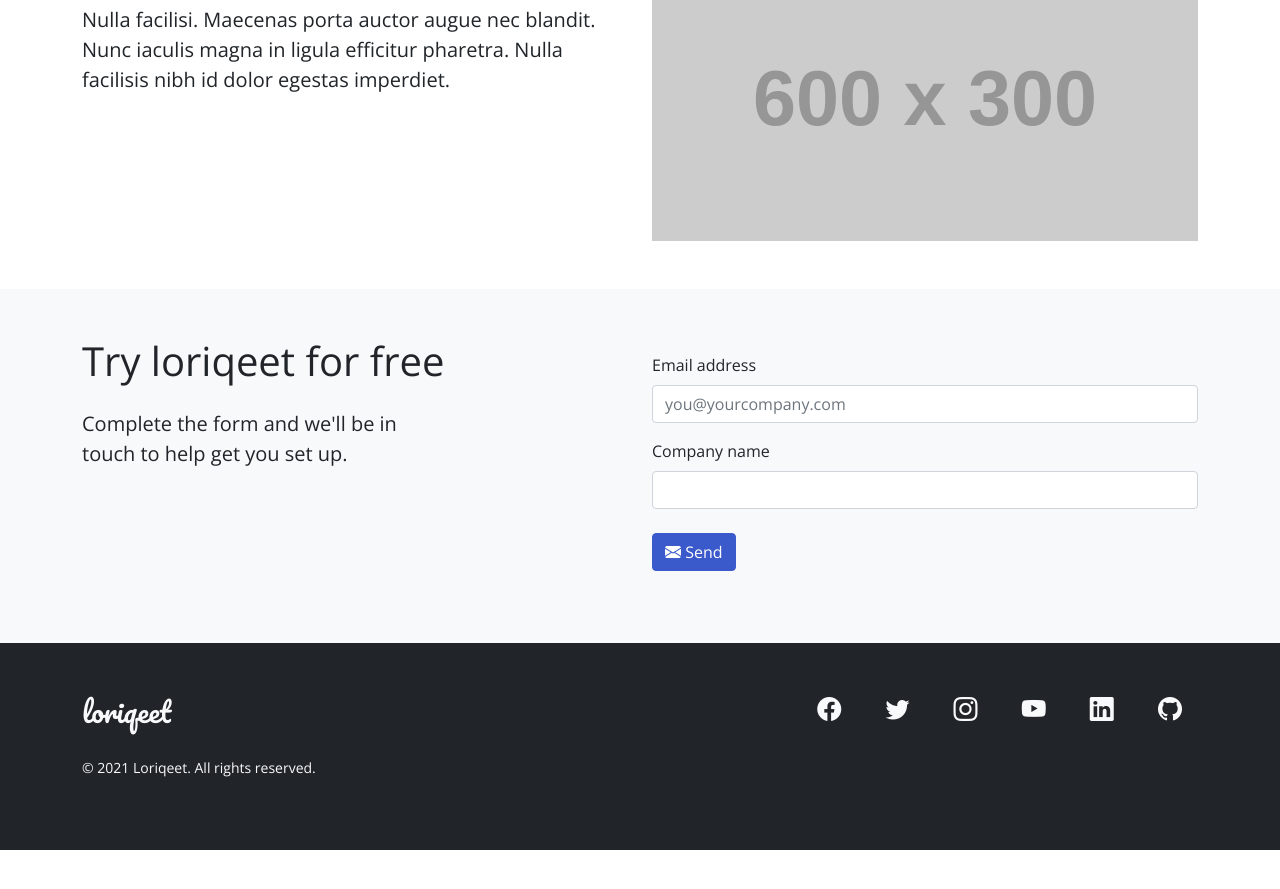
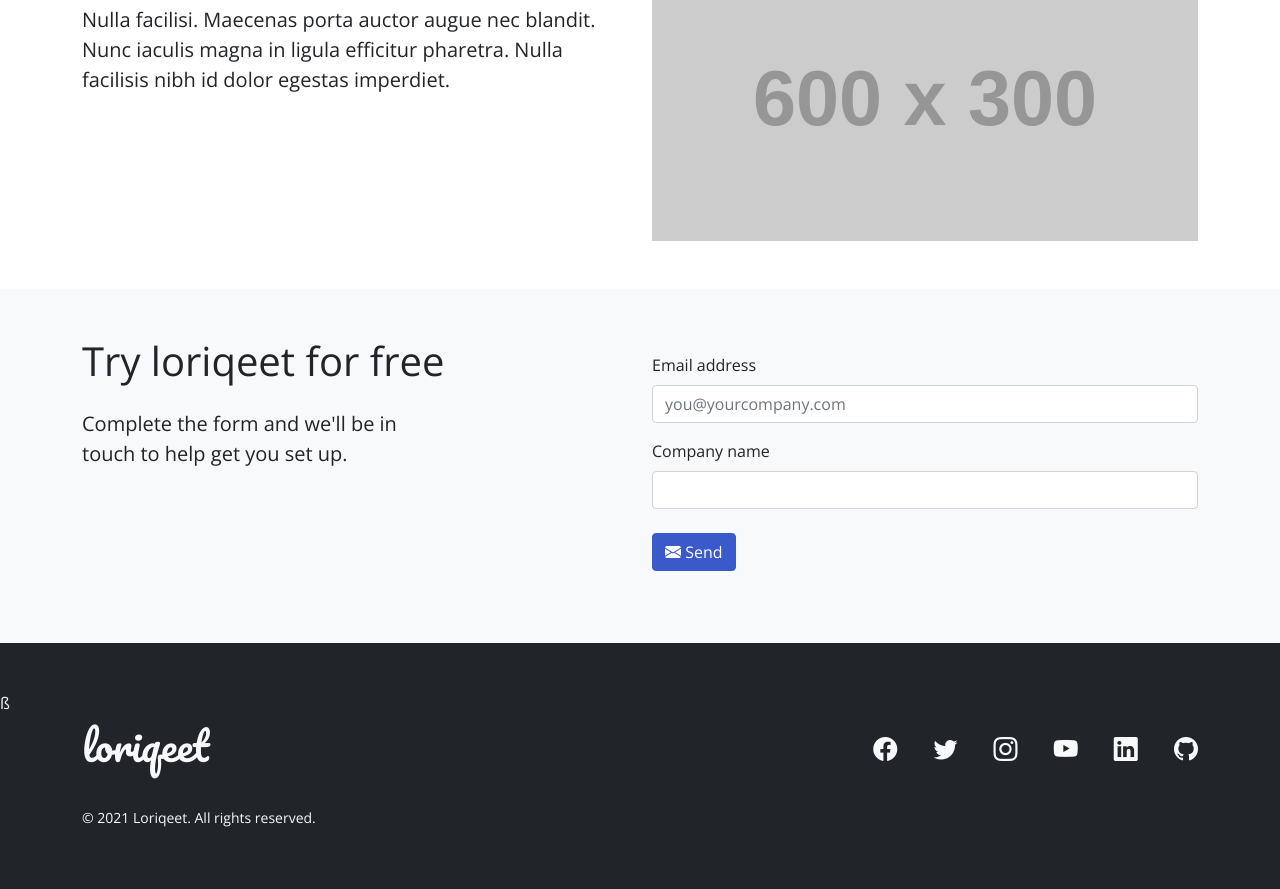
Before and after one commit to loriqeet/loriqeet.com, a Jekyll site: the page built from test.html, in a window 1280 px wide and 900 px high, scrolled down 965 px. Shown: the top 889 px of the window. Built offline with Jekyll 4.4.1, drawn with Linux system fonts in a browser that asks for light colours; before the commit the page ends 1815 px from its top, so only the background shows below that.

Commit message:
Update default.html

```diff
--- a/_layouts/default.html
+++ b/_layouts/default.html
@@ -65,20 +65,21 @@
       </div>
     </nav>
     {{ content }}
-    <footer class="bg-dark text-light py-5">
+    <footer class="bg-dark text-light py-5">ß
       <div class="container">
         <div class="row">
           <div class="col-12 col-lg-6 text-center text-lg-start">
-            <p class="mb-4"><a class="navbar-brand fs-3 text-lowercase text-light brand" href="{{ '/' | prepend: site.baseurl }}">{{ site.title }}</a></p>
+            <p class="mb-4"><a class="navbar-brand fs-1 text-lowercase text-light brand" href="{{ '/' | prepend: site.baseurl }}">{{ site.title }}</a></p>
           </div>
           <div class="col-12 col-lg-6">
             <ul class="list-inline mb-4 text-center text-lg-end">
-              <li class="list-inline-item"><a class="text-light fs-4 mx-3" href="https://www.facebook.com/loriqeet" target="_blank"><i class="bi bi-facebook"></i></a></li>
-              <li class="list-inline-item"><a class="text-light fs-4 mx-3" href="https://twitter.com/loriqeet" target="_blank"><i class="bi bi-twitter"></i></a></li>
-              <li class="list-inline-item"><a class="text-light fs-4 mx-3" href="https://www.instagram.com/loriqeet/" target="_blank"><i class="bi bi-instagram"></i></a></li>
-              <li class="list-inline-item"><a class="text-light fs-4 mx-3" href="https://www.youtube.com/channel/UCk13g1jT2yGXXjyPL_5_phw" target="_blank"><i class="bi bi-youtube"></i></a></li>
-              <li class="list-inline-item"><a class="text-light fs-4 mx-3" href="https://www.linkedin.com/company/loriqeet/" target="_blank"><i class="bi bi-linkedin"></i></a></li>
-              <li class="list-inline-item"><a class="text-light fs-4 mx-3" href="https://github.com/loriqeet" target="_blank"><i class="bi bi-github"></i></a></li>
+              <li class="list-inline-item m-3"><a class="text-light fs-4" href="https://www.facebook.com/loriqeet" target="_blank"><i class="bi bi-facebook"></i></a></li>
+              <li class="list-inline-item m-3"><a class="text-light fs-4" href="https://twitter.com/loriqeet" target="_blank"><i class="bi bi-twitter"></i></a></li>
+              <li class="list-inline-item m-3"><a class="text-light fs-4" href="https://www.instagram.com/loriqeet/" target="_blank"><i class="bi bi-instagram"></i></a></li>
+              <li class="d-block d-lg-none"></li>
+              <li class="list-inline-item m-3"><a class="text-light fs-4" href="https://www.youtube.com/channel/UCk13g1jT2yGXXjyPL_5_phw" target="_blank"><i class="bi bi-youtube"></i></a></li>
+              <li class="list-inline-item m-3"><a class="text-light fs-4" href="https://www.linkedin.com/company/loriqeet/" target="_blank"><i class="bi bi-linkedin"></i></a></li>
+              <li class="list-inline-item m-3 me-lg-0"><a class="text-light fs-4" href="https://github.com/loriqeet" target="_blank"><i class="bi bi-github"></i></a></li>
             </ul>
           </div>
         </div>
```
